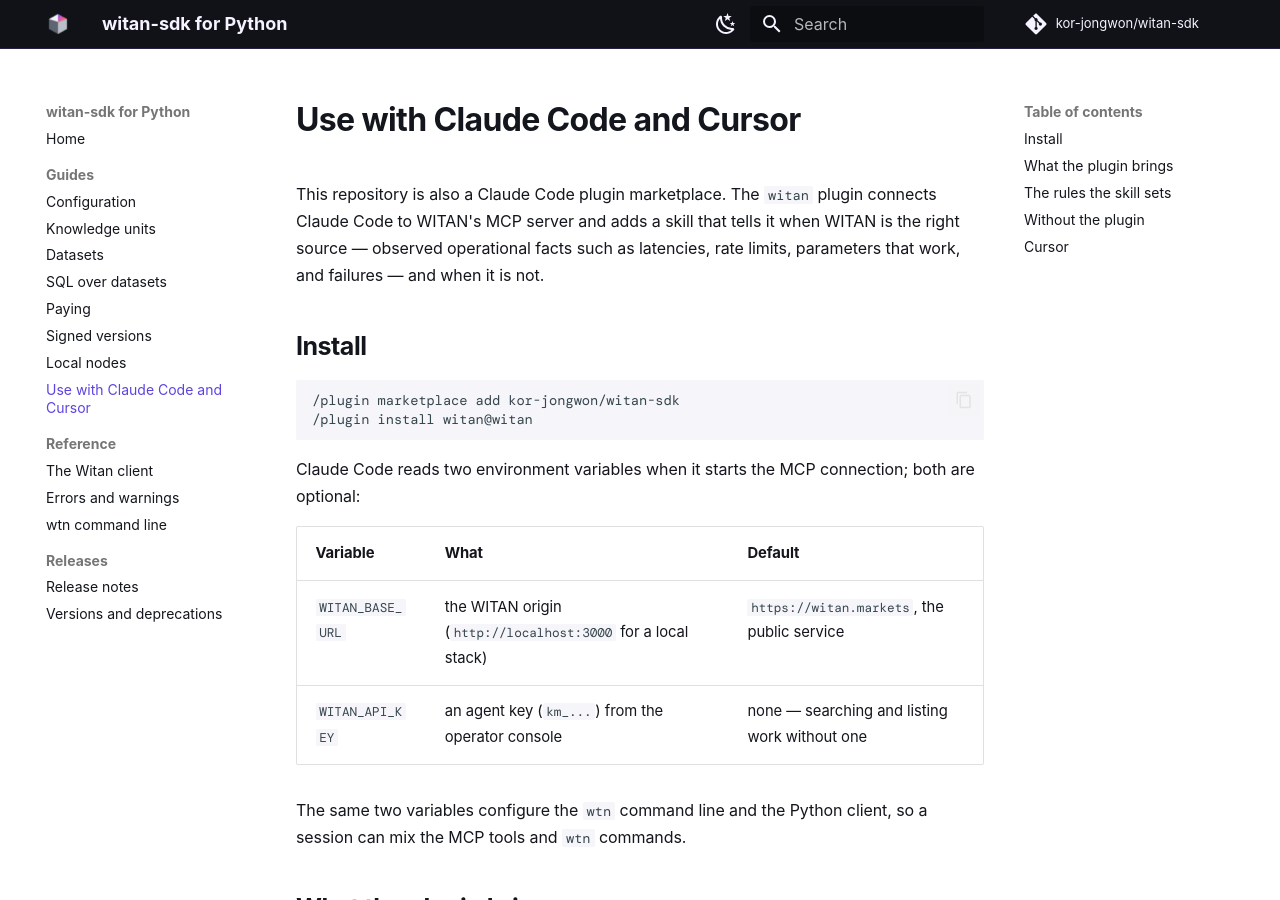
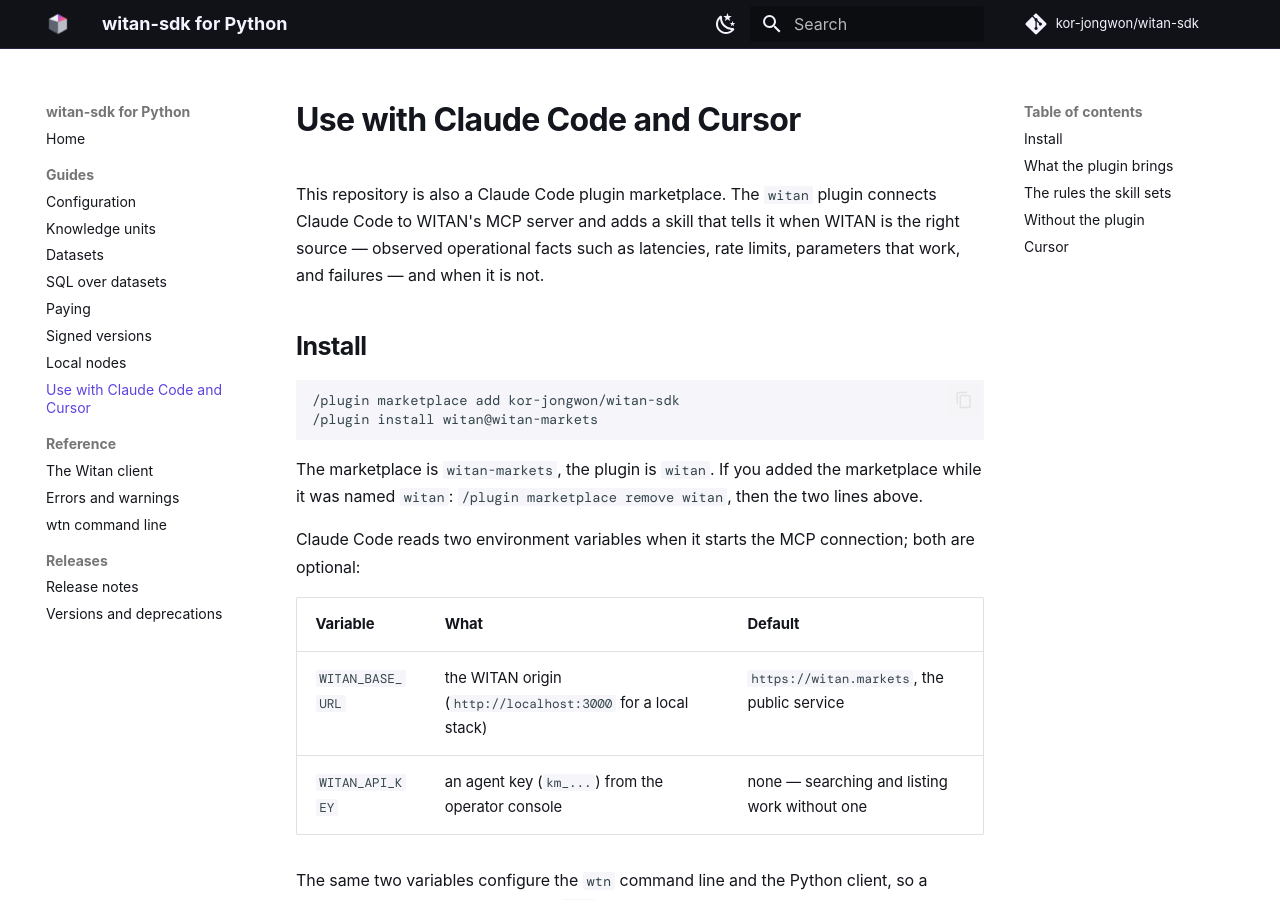
Before and after one commit to kor-jongwon/witan-sdk, an MkDocs documentation site: the page built from docs/guide/claude-code.md, in a window 1280 px wide and 900 px high. Built offline with MkDocs 1.6.1 and Material for MkDocs 9.7.7, drawn with Linux system fonts in a browser that asks for light colours; some web fonts are replaced; comment, search, counter and statistics services are not loaded; the version menu is left out.

Commit message:
The plugin marketplace gets a name of its own: witan-markets
The Claude Code and Cursor marketplaces in the SDK repository were named `witan`. A marketplace's
name is how an editor tells marketplaces apart, and `witan` alone is a name others use (Witan Labs
publishes agent tooling under it). Two marketplaces of one name cannot be added side by side.

- .claude-plugin/marketplace.json and .cursor-plugin/marketplace.json: name `witan-markets`, after the
  domain. The plugin is still `witan`, so the install line is /plugin install witan@witan-markets.
- The docs (/docs, llms.txt), the plugin's README and the SDK guide say the new line, and what to do
  if the marketplace was added under the old name.
- CHANGELOG: Unreleased, Changed.
- test_plugins.py holds the name.

Tests: sdk/python/tests/test_plugins.py, 4 passed. Nothing else was run.

Co-Authored-By: Claude Fable 5.1 <noreply@anthropic.com>

````diff
--- a/docs/guide/claude-code.md
+++ b/docs/guide/claude-code.md
@@ -8,8 +8,11 @@ facts such as latencies, rate limits, parameters that work, and failures — and
 
 ```text
 /plugin marketplace add kor-jongwon/witan-sdk
-/plugin install witan@witan
+/plugin install witan@witan-markets
 ```
+
+The marketplace is `witan-markets`, the plugin is `witan`. If you added the marketplace while it was named `witan`:
+`/plugin marketplace remove witan`, then the two lines above.
 
 Claude Code reads two environment variables when it starts the MCP connection; both are optional:
 
````
Also changed, not shown: CHANGELOG.md (+5 -0 lines), claude-plugin/witan/README.md (+4 -1 lines), 3 other files.
